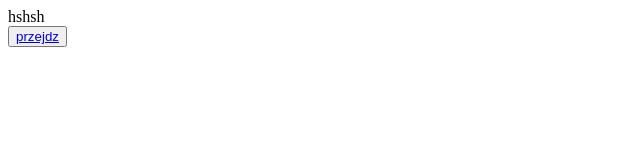
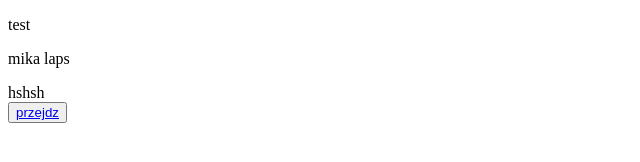
Before and after one commit to Mattskor/test, a plain HTML site: page index2/index.html in a window 1280 px wide. Shown: the whole page, without its empty margins (0-640 px from the left). Drawn offline with Linux system fonts and the light colour scheme.

Commit message:
mika laps

```diff
--- a/index2/index.html
+++ b/index2/index.html
@@ -7,7 +7,8 @@
     <title>Document</title>
 </head>
 <body>
-
+    <p>test</p>
+    <p>mika laps</p>
     <div>hshsh</div>
     <button class="btn btn-primary" role="button" ><a href="file:///C:/Users/matt/Desktop/projekty/pierwszybootstrap/index.html">przejdz </a></button>
 </body>
```
